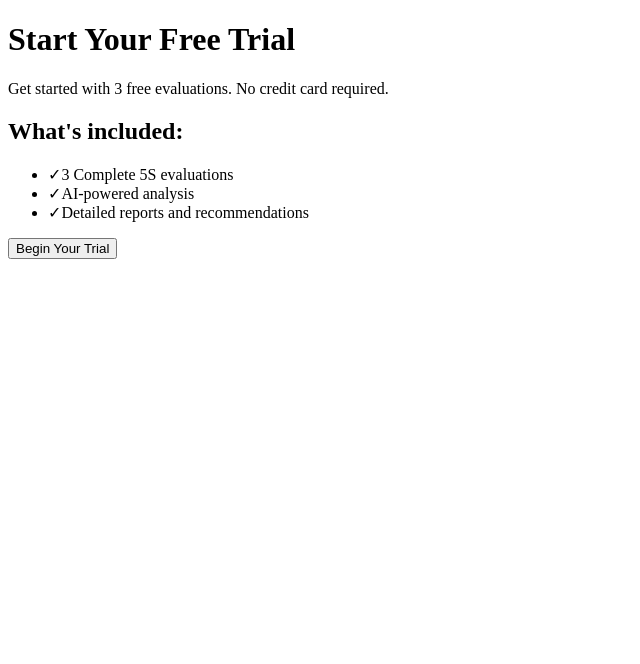
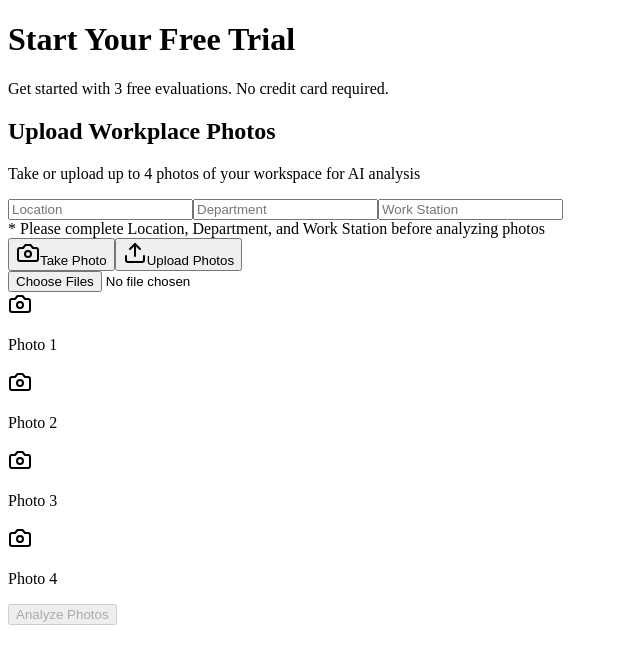
Before and after one commit to Aim67TQ7/5s-scoring-app, a React (Vite) app in the folder client/: page /trial in a window 1280 px wide. Both pictures are taken after a click on the button "Begin Your Trial". Shown: the top 664 px of the page, without its empty margins (0-640 px from the left). Built offline with nearby package versions, Linux system fonts and the light colour scheme.

Commit message:
Agent query: Please verify: 1. Is the landing page loading correctly? 2. Does the 'Start Free Trial' button route to /trial? 3. Does the trial page show the features list and 'Begin Your Trial' button?

```diff
--- a/client/src/pages/Trial.tsx
+++ b/client/src/pages/Trial.tsx
@@ -1,7 +1,17 @@
-import React from 'react';
+import React, { useState } from 'react';
 import { Button } from "@/components/ui/button";
+import { PhotoCapture } from "@/components/PhotoCapture";
+import { ScoreDisplay } from "@/components/ScoreDisplay";
+import type { Analysis } from "@/lib/types";
 
 export default function Trial() {
+  const [showEvaluation, setShowEvaluation] = useState(false);
+  const [analysis, setAnalysis] = useState<Analysis | null>(null);
+
+  const handleAnalysisComplete = (result: Analysis) => {
+    setAnalysis(result);
+  };
+
   return (
     <div className="min-h-screen bg-gradient-to-b from-zinc-50 to-white text-gray-900 p-8">
       <div className="max-w-4xl mx-auto">
@@ -9,6 +19,8 @@ export default function Trial() {
         <p className="text-xl text-gray-600 mb-8">
           Get started with 3 free evaluations. No credit card required.
         </p>
+
+        {!showEvaluation ? (
           <div className="bg-white rounded-lg shadow-lg p-8 border border-zinc-200">
             <h2 className="text-2xl font-semibold mb-4">What's included:</h2>
             <ul className="space-y-4 mb-8">
@@ -25,10 +37,28 @@ export default function Trial() {
                 Detailed reports and recommendations
               </li>
             </ul>
-          <Button className="w-full bg-gradient-to-r from-blue-300 to-blue-400 text-black border-2 border-black px-8 py-6 text-lg rounded-full shadow-md hover:shadow-lg transition-all duration-300">
+            <Button
+              onClick={() => setShowEvaluation(true)}
+              className="w-full bg-gradient-to-r from-blue-300 to-blue-400 text-black border-2 border-black px-8 py-6 text-lg rounded-full shadow-md hover:shadow-lg transition-all duration-300"
+            >
               Begin Your Trial
             </Button>
           </div>
+        ) : (
+          <div className="bg-white rounded-lg shadow-lg p-8 border border-zinc-200">
+            {!analysis ? (
+              <div className="space-y-8">
+                <h2 className="text-2xl font-semibold">Upload Workplace Photos</h2>
+                <p className="text-gray-600">
+                  Take or upload up to 4 photos of your workspace for AI analysis
+                </p>
+                <PhotoCapture onAnalysisComplete={handleAnalysisComplete} />
+              </div>
+            ) : (
+              <ScoreDisplay analysis={analysis} />
+            )}
+          </div>
+        )}
       </div>
     </div>
   );
```
Lines whose indentation alone changed are shown as unchanged.
